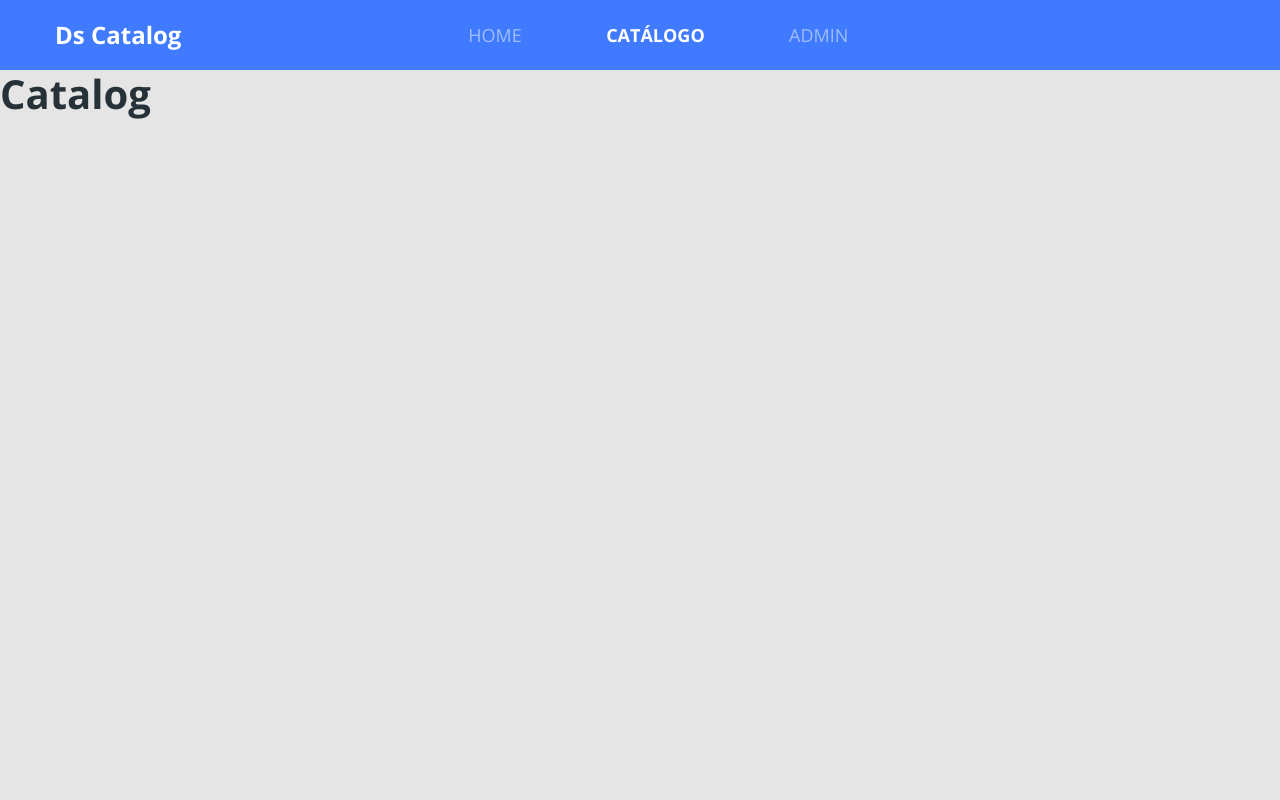
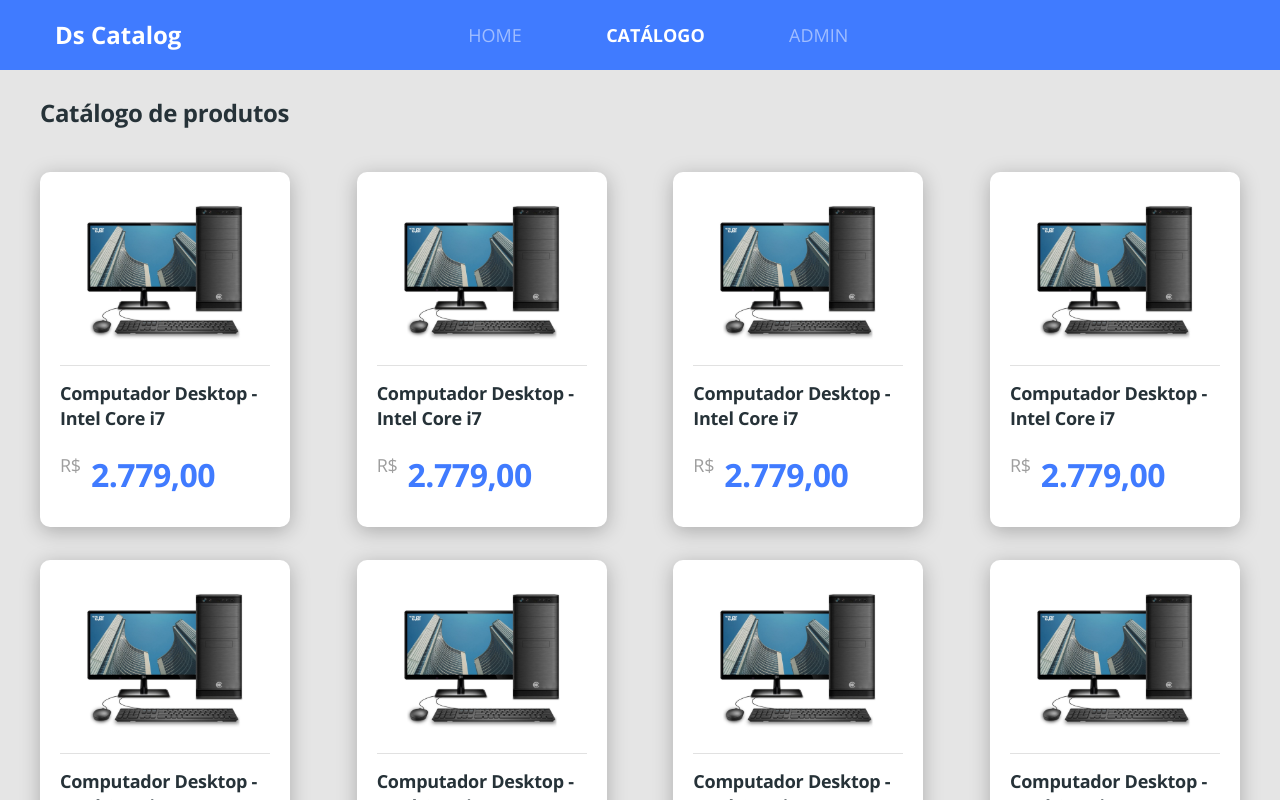
Before and after one commit to brunoclaumari/dscatalog-bootcamp-devsuperior-bruno, a React (Create React App) app in the folder front-web/: page /catalog in a window 1280 px wide. Shown: the top 800 px of the page. Built offline with nearby package versions, Linux system fonts and the light colour scheme.

Commit message:
Making adjust on card products

```diff
--- a/front-web/src/app.scss
+++ b/front-web/src/app.scss
@@ -21,3 +21,16 @@
     color: unset;
   }
 }
+
+.border-radius-10 {
+  border-radius: 10px;
+}
+
+.border-radius-20 {
+  border-radius: 20px;
+}
+
+.card-base {
+  background: #FFF;
+  box-shadow: 0px 4px 20px rgba(0, 0, 0, 0.25);
+}
--- /dev/null
+++ b/front-web/src/pages/Catalog/components/ProductCard/index.tsx
@@ -0,0 +1,21 @@
+import React from 'react';
+import { ReactComponent as ProductImage} from '../../../../core/assets/images/product.svg';
+import './styles.scss';
+
+const ProductCard = () => (
+    <div className="card-base border-radius-10 product-card">
+        <ProductImage />
+        <div className="product-info">
+            <h6 className="product-name">
+            Computador Desktop - Intel Core i7
+            </h6>
+            <div className="product-price-container">
+                <span className="product-currency" >R$</span>
+                <h3 className="product-price">2.779,00</h3>
+            </div>
+        </div>
+    </div>
+
+);
+
+export default ProductCard;
--- /dev/null
+++ b/front-web/src/pages/Catalog/components/ProductCard/styles.scss
@@ -0,0 +1,42 @@
+.product-card {
+    /* width: 245px; */
+
+    padding: 20px 20px 30px 20px;
+    text-align: center;
+}
+
+.product-info{
+    border-top: 1px solid #E1E1E1;
+    padding-top: 15px;
+    text-align: left;
+    margin-top: 15px;
+
+}
+
+.product-name {
+    font-size: 18px;
+    line-height: 25px;
+    letter-spacing: -0.015em;
+}
+
+.product-price-container{
+    margin-top: 22px;
+    display: flex;
+}
+
+
+.product-price {
+    font-size: 32px;
+    line-height: 44px;
+    letter-spacing: -0.015em;
+
+    color: #407BFF;
+}
+
+.product-currency {
+    font-size: 18px;
+    line-height: 25px;
+    letter-spacing: -0.015em;
+    margin-right: 10px;
+    color: #9E9E9E;
+}
--- a/front-web/src/pages/Catalog/index.tsx
+++ b/front-web/src/pages/Catalog/index.tsx
@@ -1,8 +1,24 @@
 import React from 'react';
+import ProductCard from './components/ProductCard';
+import './styles.scss';
 
-const Catalog  = () =>(
-    <div>
-        <h1> Catalog </h1>
+const Catalog = () => (
+    <div className="catalog-container" >
+        <h1 className='catalog-title' >
+            Catálogo de produtos
+        </h1>
+        <div className="catalog-products" >
+            <ProductCard />
+            <ProductCard />
+            <ProductCard />
+            <ProductCard />
+            <ProductCard />
+            <ProductCard />
+            <ProductCard />
+            <ProductCard />
+            <ProductCard />
+            <ProductCard />
+        </div>
     </div>
 );
 
--- /dev/null
+++ b/front-web/src/pages/Catalog/styles.scss
@@ -0,0 +1,21 @@
+.catalog-container{
+    margin-top: 26px;
+    padding-left: 40px;
+    padding-right: 40px;
+}
+
+.catalog-title {
+    font-size: 24px;
+    line-height: 33px;
+
+    letter-spacing: -0.015em;
+}
+
+.catalog-products {
+    margin-top: 43px;
+    display: grid;
+    /*usando esquema com grids para que os cards se auto ajustem a pagina*/
+    grid-template-columns: repeat(auto-fill, 250px);
+    grid-gap: 33px 20px;
+    justify-content: space-between;
+}
--- a/front-web/src/pages/Home/index.tsx
+++ b/front-web/src/pages/Home/index.tsx
@@ -6,7 +6,7 @@
 
 const Home = () => (
     <div className="home-container" >
-        <div className="row home-content">
+        <div className="row home-content card-base border-radius-20">
             <div className="col-6">
                 <h1 className="text-title">Conheça o melhor <br />catálogo de produtos</h1>
                 <p className="text-subtitle" >
--- a/front-web/src/pages/Home/styles.scss
+++ b/front-web/src/pages/Home/styles.scss
@@ -6,9 +6,6 @@
 }
 
 .home-content {
-    background-color: #fff;
-    box-shadow: 0px 4px 20px rgba(0, 0, 0, 0.25);
-    border-radius: 20px;
     padding-top: 155px;
     padding-left: 100px;
     padding-bottom: 150px;
```
Also changed, not shown: front-web/src/core/assets/images/product.svg (added), 1 other file (tests, documents, lock files or other folders).
